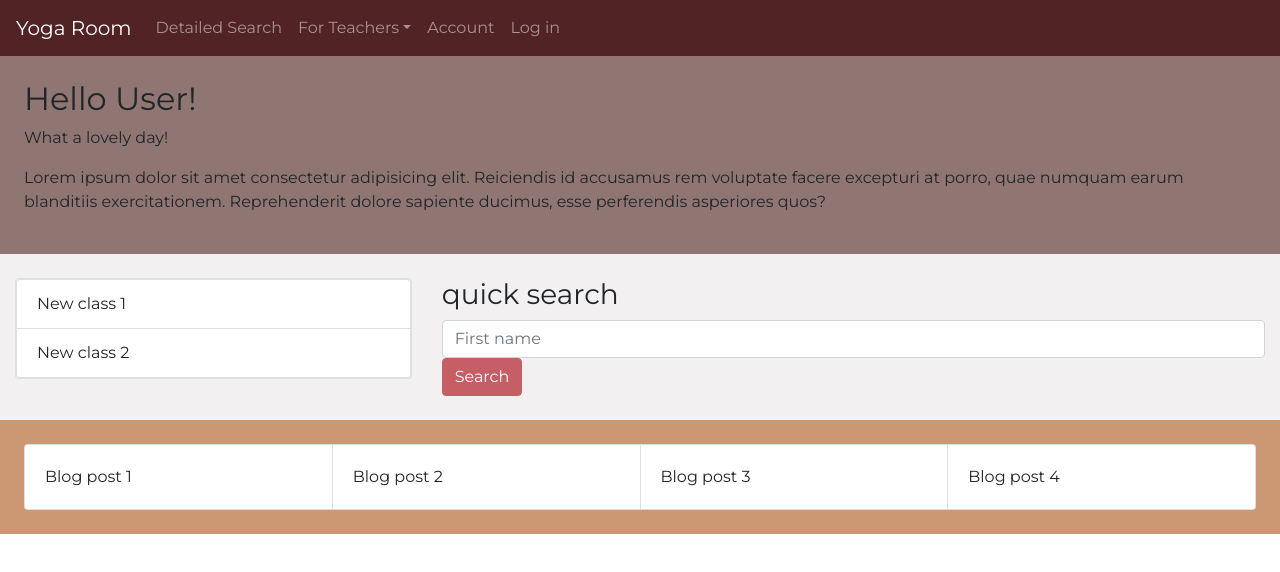
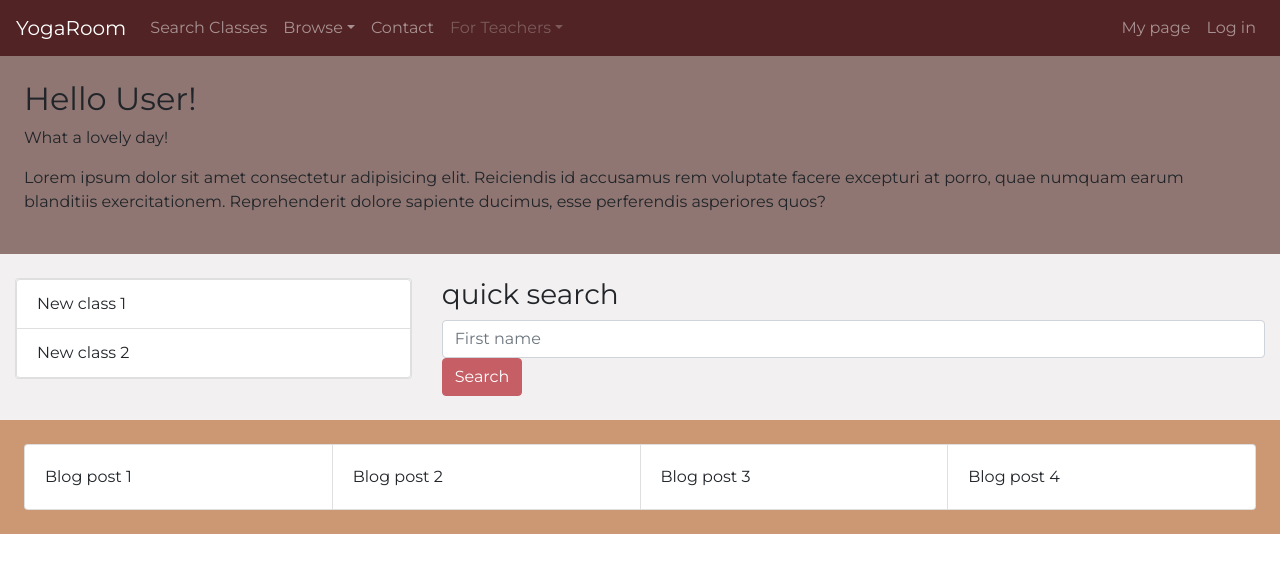
Before and after one commit to orsolyabus/yoga-room-react, a React (Create React App) app: page / in a window 1280 px wide. Shown: the top 572 px of the page. Built offline with nearby package versions, Linux system fonts and the light colour scheme.

Commit message:
replicate navbar

```diff
--- a/src/components/app/NavBar.js
+++ b/src/components/app/NavBar.js
@@ -1,30 +1,34 @@
-// i18n
 import React from 'react';
 import { Navbar, Nav, NavDropdown } from "react-bootstrap";
 
 const NavBar = () => (
   <Navbar bg="dark" variant="dark" expand="md">
     <Navbar.Brand href="/">
-      Yoga Room
+      YogaRoom
     </Navbar.Brand>
     <Navbar.Toggle />
     <Navbar.Collapse id="navbarCollapse3" isOpen={true} navbar>
-      <Nav left className="white-text">
-        <Nav.Link href="/search">Detailed Search</Nav.Link>
-        <NavDropdown title="For Teachers">
+      <Nav className="white-text mr-auto">
+        <Nav.Link href="/search">Search Classes</Nav.Link>
+
+        <NavDropdown title="Browse">
+          <NavDropdown.Item>Teachers</NavDropdown.Item>
+          <NavDropdown.Item>Locations</NavDropdown.Item>
+        </NavDropdown>
+
+        <Nav.Link href="/account">Contact</Nav.Link>
+
+        <NavDropdown title="For Teachers" disabled>
           <NavDropdown.Item>What's in it for you?</NavDropdown.Item>
           <NavDropdown.Item>Are you a Studio?</NavDropdown.Item>
           <NavDropdown.Item></NavDropdown.Item>
           <NavDropdown.Item divider />
           <NavDropdown.Item>Register</NavDropdown.Item>
         </NavDropdown>
+      </Nav>
 
-      </Nav>
-      <Nav right className="white-text">
-
-        <Nav.Link href="/account">Account</Nav.Link>
-
-
+      <Nav className="white-text ml-auto">
+        <Nav.Link href="/account">My page</Nav.Link>
         <Nav.Link to="#">Log in</Nav.Link>
 
       </Nav>
```
